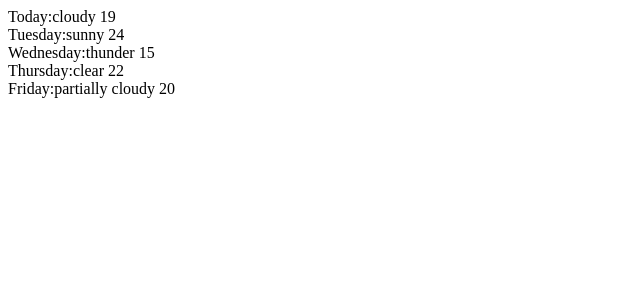
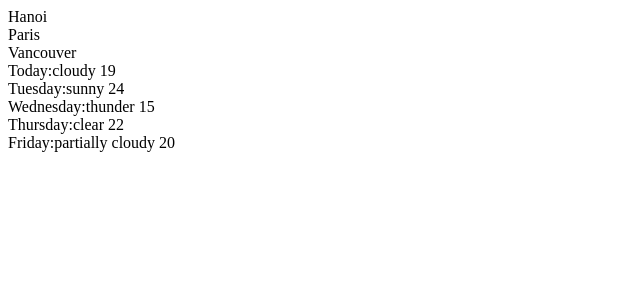
Before and after one commit to HarlanSim/weather-takehome, a React (Vite) app: page / in a window 1280 px wide. Shown: the top 300 px of the page, without its empty margins (0-640 px from the left). Built offline with nearby package versions, Linux system fonts and the light colour scheme.

Commit message:
filling out the functions

```diff
--- a/secrets.json
+++ /dev/null
@@ -1,3 +0,0 @@
-{
-  "API_KEY": ""
-}
--- a/src/components/cityHeader.tsx
+++ b/src/components/cityHeader.tsx
@@ -1,47 +1,22 @@
-import React, { Component } from "react";
-import CITIES from "../constants/cities";
+import React, { Component } from 'react';
 
-// interface TopNavProps {
-//   selectCity: Function;
-// }
+interface CityHeaderProps {
+  name: string;
+  isSelected: boolean;
+  selectCity: Function;
+}
 
-// interface TopNavState {
-//   selectedCityIndex: number;
-// }
-
-class CityHeader extends Component {
-  // <TopNavProps, TopNavState> {
-  //   state: TopNavState = {
-  //     selectedCityIndex: 0,
-  //   };
-
-  componentDidMount() {
-    // fetch weather for each city
-  }
-
-  onCityClick(e) {
-    const index = 1;
-    // this.props.selectCity(index);
-    // this.setState({ selectedCityIndex: index });
-  }
-  generateCityHeaders() {
-    // const { selectedCityIndex } = this.state;
-    // const { selectCity } = this.props;
-
-    return CITIES.map((city, index) => {
-      return (
-        <div />
-        // <CityHeader
-        //   name={city.name}
-        //   isSelected={selectedCityIndex === index}
-        //   onClick={() => selectCity(index)}
-        // />
-      );
-    });
-  }
+class CityHeader extends Component<CityHeaderProps> {
   render() {
-    const headers = this.generateCityHeaders();
-    return <div className="topNav">{headers}</div>;
+    const { name, isSelected, selectCity } = this.props;
+    return (
+      <div
+        className={isSelected ? 'active' : 'inactive'}
+        onClick={() => selectCity()}
+      >
+        {name}
+      </div>
+    );
   }
 }
 
--- a/src/components/topNav.tsx
+++ b/src/components/topNav.tsx
@@ -1,41 +1,29 @@
-import React, { Component } from "react";
-import CITIES from "../constants/cities";
-import CityHeader from "./cityHeader";
+import React, { Component } from 'react';
+import CITIES from '../constants/cities';
+import CityHeader from './cityHeader';
 
 interface TopNavProps {
   selectCity: Function;
-}
-
-interface TopNavState {
   selectedCityIndex: number;
 }
 
-class TopNav extends Component<TopNavProps, TopNavState> {
-  state: TopNavState = {
-    selectedCityIndex: 0,
-  };
-
-  componentDidMount() {
-    // fetch weather for each city
-  }
-
-  onCityClick(e) {
-    const index = 1;
-    this.props.selectCity(index);
-    this.setState({ selectedCityIndex: index });
-  }
+class TopNav extends Component<TopNavProps> {
   generateCityHeaders() {
-    const { selectedCityIndex } = this.state;
+    const { selectedCityIndex, selectCity } = this.props;
 
     return CITIES.map((city, index) => {
       return (
-        <CityHeader /> //name={city.name} isSelected={selectedCityIndex === index} />
+        <CityHeader
+          name={city.name}
+          isSelected={selectedCityIndex === index}
+          selectCity={selectCity}
+        />
       );
     });
   }
   render() {
-    const headers = this.generateCityHeaders();
-    return <div className="topNav">{headers}</div>;
+    const Headers = this.generateCityHeaders();
+    return <div className='topNav'>{...Headers}</div>;
   }
 }
 
--- a/src/constants/cities.ts
+++ b/src/constants/cities.ts
@@ -1,7 +1,9 @@
-const CITIES = [
-  { name: "Hanoi", lat: 21.0278, lon: 105.8342 },
-  { name: "Paris", lat: 48.8566, long: 2.3522 },
-  { name: "Vancouver", lat: 49.2827, lon: -123.1207 },
+import { CityData } from '../utils/types';
+
+const CITIES: CityData[] = [
+  { name: 'Hanoi', lat: 21.0278, lon: 105.8342 },
+  { name: 'Paris', lat: 48.8566, lon: 2.3522 },
+  { name: 'Vancouver', lat: 49.2827, lon: -123.1207 },
 ];
 
 export default CITIES;
--- a/src/pages/home.tsx
+++ b/src/pages/home.tsx
@@ -1,15 +1,15 @@
-import React, { Component } from "react";
-import TopNav from "../components/topNav";
-import WeatherBox from "../components/weatherBox";
-import { WeatherData } from "../components/types";
+import React, { Component } from 'react';
+import TopNav from '../components/topNav';
+import WeatherBox from '../components/weatherBox';
+import { WeatherData } from '../utils/types';
 
 class Home extends Component {
   mockWeatherData: WeatherData[] = [
-    { icon: "cloudy", temp: 19, day: "Monday" },
-    { icon: "sunny", temp: 24, day: "Tuesday" },
-    { icon: "thunder", temp: 15, day: "Wednesday" },
-    { icon: "clear", temp: 22, day: "Thursday" },
-    { icon: "partially cloudy", temp: 20, day: "Friday" },
+    { icon: 'cloudy', temp: 19, day: 'Monday' },
+    { icon: 'sunny', temp: 24, day: 'Tuesday' },
+    { icon: 'thunder', temp: 15, day: 'Wednesday' },
+    { icon: 'clear', temp: 22, day: 'Thursday' },
+    { icon: 'partially cloudy', temp: 20, day: 'Friday' },
   ];
   state = {
     weatherData: this.mockWeatherData,
@@ -17,13 +17,6 @@ class Home extends Component {
   };
   componentDidMount() {
     // fetch weather for each city
-    // const weatherData: WeatherData[] = [
-    //   { icon: "cloudy", temp: 19 },
-    //   { icon: "sunny", temp: 24 },
-    //   { icon: "thunder", temp: 15 },
-    //   { icon: "clear", temp: 22 },
-    //   { icon: "partially cloudy", temp: 20 },
-    // ];
     //this.setState({ weatherData: weatherData });
   }
   selectCity(index) {
@@ -32,10 +25,14 @@ class Home extends Component {
     });
   }
   render() {
+    const { selectedCityIndex, weatherData } = this.state;
     return (
       <>
-        <TopNav selectCity={this.selectCity} />
-        <WeatherBox weatherData={this.state.weatherData} />
+        <TopNav
+          selectedCityIndex={selectedCityIndex}
+          selectCity={this.selectCity}
+        />
+        <WeatherBox weatherData={weatherData} />
       </>
     );
   }
--- a/src/utils/parseWeatherData.ts
+++ /dev/null
@@ -1,5 +0,0 @@
-import { WeatherData } from "../components/types";
-
-export const parseWeatherData = (data): WeatherData => {
-  return { icon: "", temp: 0, day: "" };
-};
--- a/src/components/types.ts
+++ b/src/utils/types.ts
@@ -3,3 +3,9 @@ export type WeatherData = {
   temp: number;
   day: string;
 };
+
+export type CityData = {
+  name: string;
+  lat: number;
+  lon: number;
+};
```
Also changed, not shown: src/index.tsx (+4 -4 lines), src/utils/weatherAPI.ts (added, +25 -0 lines), .babelrc.
